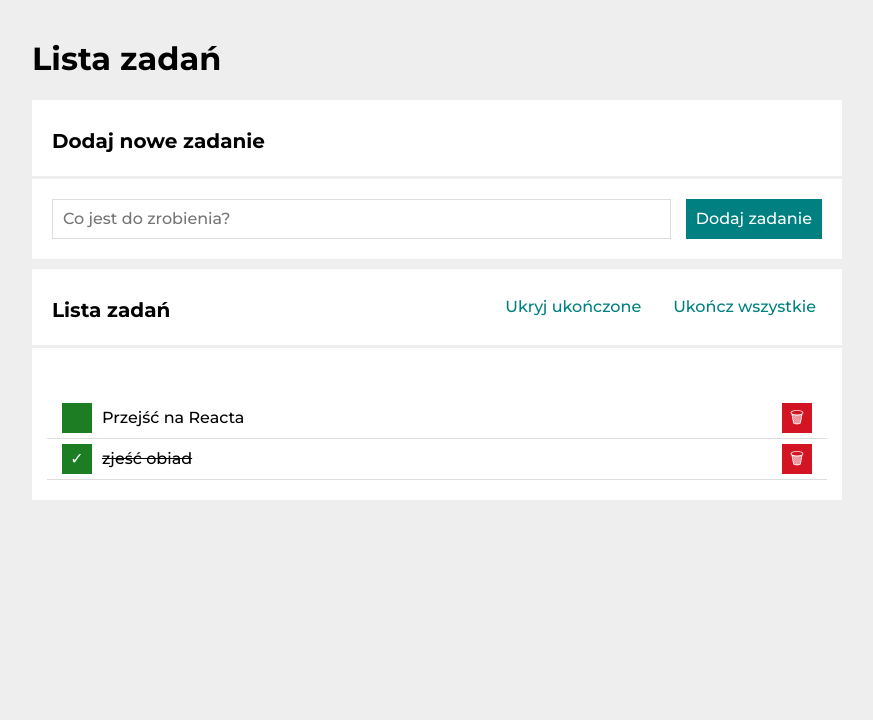
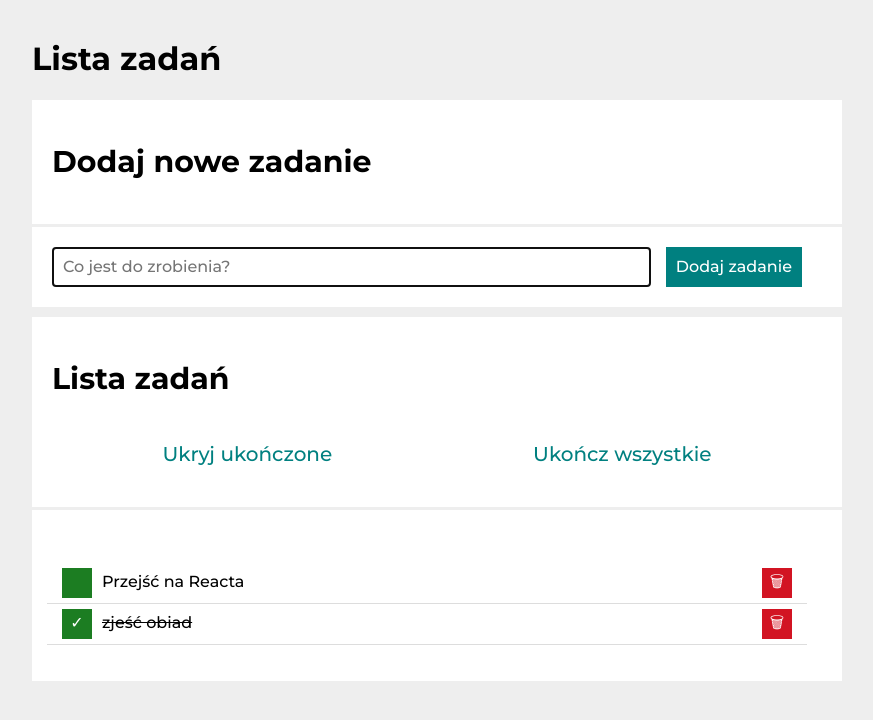
Before and after one commit to SzymonUscinski27/to-do-list-react, a React (Create React App) app: page / in a window 1280 px wide. Shown: the top 720 px of the page, without its empty margins (203-1076 px from the left). Built offline with nearby package versions, Linux system fonts and the light colour scheme.

Commit message:
refactoring components: App, Form and Section

```diff
--- a/src/App.js
+++ b/src/App.js
@@ -19,16 +19,12 @@ function App() {
       <Header title="Lista zadań" />
       <Section
         title="Dodaj nowe zadanie"
+        extraSectionContent={<Form />}
       />
-      <Form />
       <Section
         title="Lista zadań"
-        extraHeaderContent={
-          <Buttons tasks={tasks} hideDoneTasks={hideDoneTasks} />}
-      />
-      <List
-        tasks={tasks}
-        hideDoneTasks={hideDoneTasks}
+        extraHeaderContent={<Buttons tasks={tasks} hideDoneTasks={hideDoneTasks} />}
+        extraSectionContent={<List tasks={tasks} hideDoneTasks={hideDoneTasks} />}
       />
     </Main>
   );
--- a/src/Form/index.js
+++ b/src/Form/index.js
@@ -2,7 +2,7 @@ import "./style.css";
 
 const Form = () => (
     <form className="form">
-        <input className="form__input" placeholder="Co jest do zrobienia?" autofocus required />
+        <input className="form__input" placeholder="Co jest do zrobienia?" autoFocus required />
         <button className="form__button">Dodaj zadanie</button>
     </form>
 );
--- a/src/Section/index.js
+++ b/src/Section/index.js
@@ -1,10 +1,13 @@
 import "./style.css";
 
-const Section = ({ title, extraHeaderContent }) => (
+const Section = ({ title, extraSectionContent, extraHeaderContent }) => (
     <section className="section">
+        <header className="section__header">
+            <h2>{title}</h2>
+            {extraHeaderContent}
+        </header>
         <div className="section__body">
-            <h2 className="section__header">{title}</h2>
-            {extraHeaderContent}
+            {extraSectionContent}
         </div>
     </section>
 );
```
